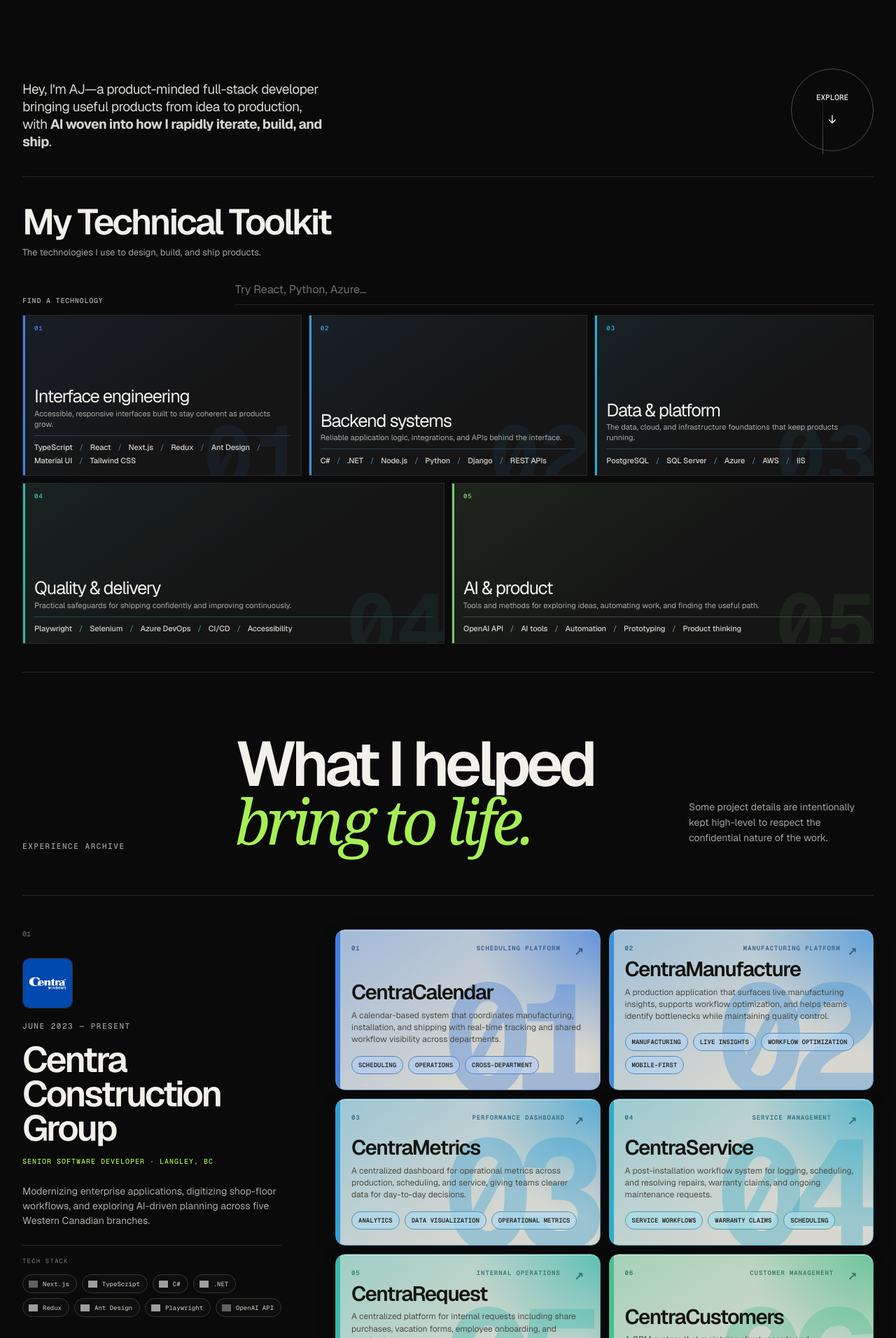
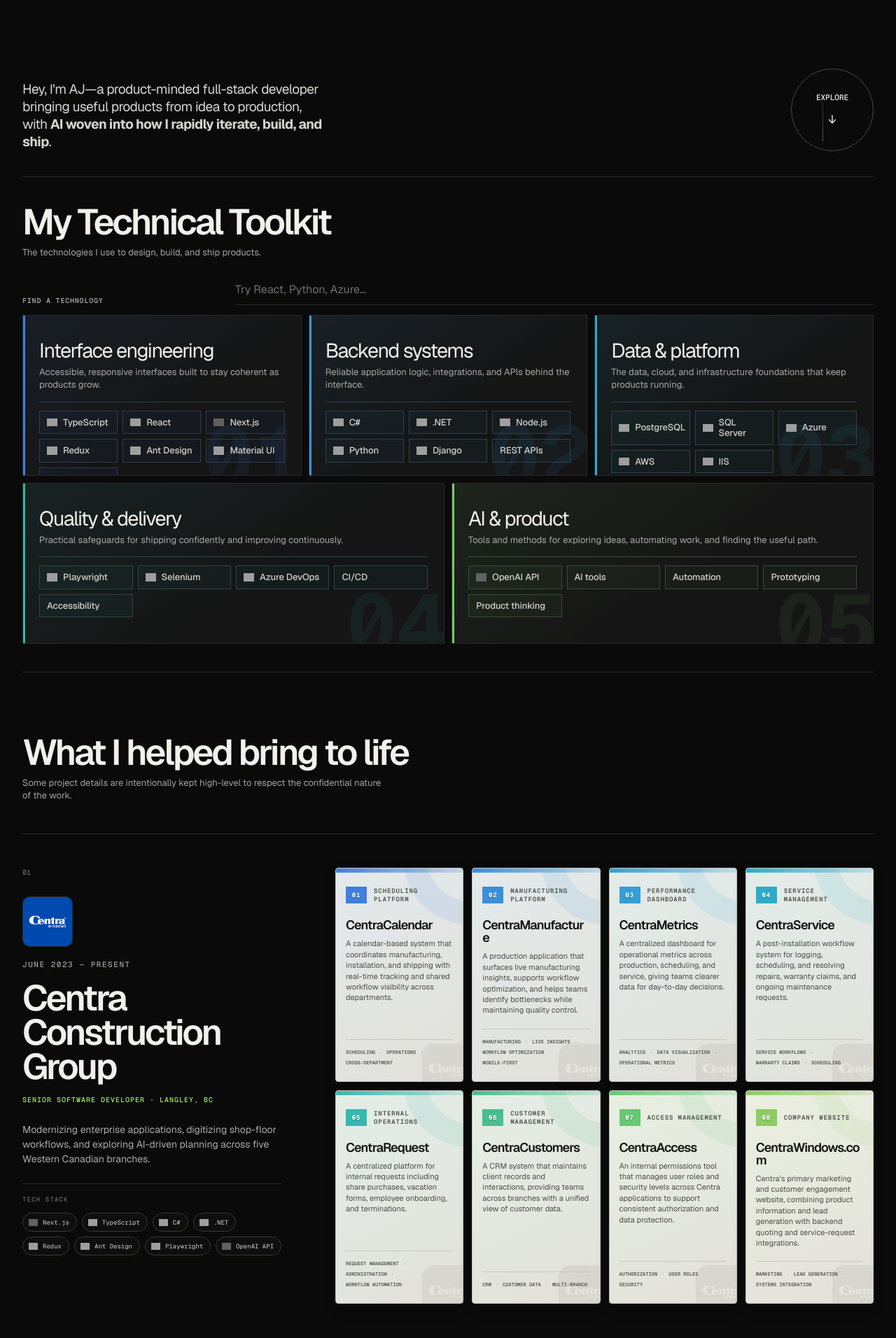
Before and after one commit to ajadversalo/ajshub, a Next.js app: page / in a window 1280 px wide. Shown: the part 548-2460 px from the top of the page at 70% size. Built offline with nearby package versions, Linux system fonts and the light colour scheme; grey boxes are pictures that could not be loaded.

Commit message:
Condense everything

```diff
--- a/app/data/experience.ts
+++ b/app/data/experience.ts
@@ -52,5 +52,7 @@
   "Next.js": "nextdotjs", TypeScript: "typescript", "C#": "csharp", ".NET": "dotnet",
   Redux: "redux", "Ant Design": "antdesign", Playwright: "playwright", "OpenAI API": "openai",
   React: "react", "Azure DevOps": "azuredevops", "Material UI": "mui", SendGrid: "sendgrid",
-  Selenium: "selenium",
+  Selenium: "selenium", "Tailwind CSS": "tailwindcss", "Node.js": "nodedotjs", Python: "python",
+  Django: "django", PostgreSQL: "postgresql", "SQL Server": "microsoftsqlserver",
+  Azure: "microsoftazure", AWS: "amazonwebservices", IIS: "microsoftiis",
 };
--- a/app/globals.css
+++ b/app/globals.css
@@ -18,6 +18,7 @@
 :root[data-theme="light"] .rain i { background: linear-gradient(transparent, #4a4b45); }
 :root[data-theme="light"] .project-copy li, :root[data-theme="light"] .company-logo, :root[data-theme="light"] .company-stack li { border-color: #c3c2ba; color: #55564f; background: #11120f05; }
 :root[data-theme="light"] .company-stack li img.tech-icon-light { filter: none; }
+:root[data-theme="light"] .toolbox-group li img.tech-icon-light { filter: none; }
 :root[data-theme="light"] .product-record { border-color: color-mix(in srgb, var(--accent) 65%, #8d8c85); }
 :root[data-theme="light"] .principles strong { color: var(--paper); }
 :root[data-theme="light"] .contact { background: #11120f; color: #f1f0eb; }:root[data-theme="light"] .contact h2 em { color: #f1f0eb; }:root[data-theme="light"] .contact .eyebrow, :root[data-theme="light"] .contact footer { color: #aaa9a2; }:root[data-theme="light"] .contact-links { border-color: #484943; }
@@ -93,6 +94,8 @@
 .toolbox-group-heading { margin: auto 0 8px; position: relative; z-index: 1; }.toolbox-group-heading h3 { margin: 0 0 4px; font-size: clamp(21px, 2vw, 28px); line-height: 1; letter-spacing: -.05em; }.toolbox-group-heading p { max-width: 500px; margin: 0; color: #aaa9a4; font-size: 11px; line-height: 1.35; }
 .toolbox-group ul { display: flex; flex-wrap: wrap; gap: 5px 0; padding: 9px 0 0; margin: 0; border-top: 1px solid color-mix(in srgb, var(--tool-accent) 24%, var(--line)); list-style: none; position: relative; z-index: 1; }
 .toolbox-group li { color: #d2d1cb; font-size: 11px; line-height: 1.3; font-weight: 500; letter-spacing: -.01em; }
+.toolbox-group li img { width: 12px; height: 12px; object-fit: contain; flex: 0 0 auto; }
+.toolbox-group li img.tech-icon-light { filter: invert(1); }
 .toolbox-group li:not(:last-child)::after { content: "/"; padding: 0 10px; color: color-mix(in srgb, var(--tool-accent) 65%, #777); font-weight: 400; }
 :root[data-theme="light"] .toolbox-heading h2 em { color: #4b741f; }:root[data-theme="light"] .toolbox-group { color: #151610; border-color: #c8c7bf; background: linear-gradient(145deg, color-mix(in srgb, var(--tool-accent) 20%, #e5e4dc), #deddd5 62%); }:root[data-theme="light"] .toolbox-group-heading p { color: #55564f; }:root[data-theme="light"] .toolbox-group li { color: #34352f; }
 @media (min-width: 901px) {
@@ -101,6 +104,27 @@
   .toolbox { height: calc(100svh - 92px); min-height: 0; display: flex; flex-direction: column; overflow: hidden; }
   .toolbox-grid { min-height: 0; flex: 1; grid-auto-rows: minmax(0, 1fr); }
   .toolbox-group:nth-child(4), .toolbox-group:nth-child(5) { grid-column: span 3; }
+  .toolbox-group { display: grid; grid-template-rows: auto auto 1fr; padding: clamp(16px, 2vh, 24px) clamp(18px, 1.8vw, 28px); }
+  .toolbox-group-heading { margin: clamp(16px, 2.5vh, 28px) 0 14px; }
+  .toolbox-group-heading h3 { margin-bottom: 7px; font-size: clamp(27px, 2.25vw, 36px); }
+  .toolbox-group-heading p { max-width: 100%; font-size: 13px; line-height: 1.4; }
+  .toolbox-group ul { align-self: stretch; align-content: center; display: grid; grid-template-columns: repeat(auto-fit, minmax(110px, 1fr)); gap: 7px; padding-top: 12px; }
+  .toolbox-group li { min-width: 0; display: flex; align-items: center; gap: 8px; padding: 8px 10px; border: 1px solid color-mix(in srgb, var(--tool-accent) 22%, var(--line)); background: color-mix(in srgb, var(--tool-accent) 5%, transparent); font-size: 13px; line-height: 1.2; }
+  .toolbox-group li img { width: 15px; height: 15px; }
+  .toolbox-group li:not(:last-child)::after { content: none; }
+}
+@media (min-width: 1200px) {
+  .company-1 .product-records { grid-template-columns: repeat(4, minmax(0, 1fr)); }
+  .company-1 .product-record { min-width: 0; min-height: 220px; padding-inline: 14px; }
+  .company-1 .product-record h4 { max-width: 100%; font-size: clamp(18px, 1.35vw, 21px); overflow-wrap: anywhere; }
+  .company-1 .product-record > p { font-size: 11px; line-height: 1.4; }
+  .company-1 .product-record li { font-size: 7px; }
+  .company-2 .product-records { grid-template-columns: repeat(12, minmax(0, 1fr)); }
+  .company-2 .product-record { min-width: 0; min-height: 220px; grid-column: span 3; padding-inline: 14px; }
+  .company-2 .product-record:nth-child(n + 5) { grid-column: span 4; }
+  .company-2 .product-record h4 { max-width: 100%; font-size: clamp(18px, 1.35vw, 21px); overflow-wrap: anywhere; }
+  .company-2 .product-record > p { font-size: 11px; line-height: 1.4; }
+  .company-2 .product-record li { font-size: 7px; }
 }
 .work { padding: 140px 0 160px; }
 .section-heading { display: grid; grid-template-columns: 1fr 2fr 1fr; align-items: end; margin-bottom: 72px; }
@@ -126,10 +150,10 @@
 .project-cta { font: 500 12px var(--font-mono), monospace; text-transform: uppercase; border-bottom: 1px solid #767672; padding-bottom: 7px; }
 .project-cta span { margin-left: 8px; }
 .experience { padding: 90px 0 110px; border-top: 1px solid var(--line); }
-.experience-heading { display: grid; grid-template-columns: 1fr 2fr 1fr; align-items: end; margin-bottom: 64px; }
-.experience-heading h2 { margin: 0; font-size: clamp(54px, 7vw, 104px); line-height: .9; letter-spacing: -.065em; font-weight: 550; }
+.experience-heading { margin-bottom: 44px; }
+.experience-heading h2 { margin: 0; font-size: clamp(36px, 4vw, 58px); line-height: .95; letter-spacing: -.055em; font-weight: 550; }
 .experience-heading h2 em { color: #a7ef56; font-family: Georgia, serif; font-weight: 400; }
-.experience-heading > p:last-child { color: var(--muted); font-size: 14px; line-height: 1.55; max-width: 270px; margin: 0 0 7px 40px; }
+.experience-heading > p:last-child { color: var(--muted); font-size: 13px; line-height: 1.45; max-width: 520px; margin: 10px 0 0; }
 .experience-list { border-top: 1px solid var(--line); }
 .experience-chapter { display: grid; grid-template-columns: minmax(260px, .65fr) minmax(0, 1.35fr); gap: clamp(40px, 6vw, 90px); padding: 48px 0 64px; border-bottom: 1px solid var(--line); align-items: start; }
 .company-context { position: sticky; top: 32px; }
@@ -151,29 +175,32 @@
 .company-stack li img.tech-icon-light { filter: invert(1); }
 .product-records { display: grid; grid-template-columns: repeat(2, minmax(0, 1fr)); gap: 12px; }
 .product-record:only-child { grid-column: 1 / -1; }
-.product-record { --accent: #a7ef56; min-height: 210px; padding: 20px 22px 22px; background: radial-gradient(circle at 100% 0%, color-mix(in srgb, var(--accent) 72%, transparent) 0, transparent 40%), linear-gradient(145deg, color-mix(in srgb, var(--accent) 38%, #deddd4) 0%, #d8d7cf 72%); color: #141510; border: 1px solid color-mix(in srgb, var(--accent) 65%, #8d8c85); border-radius: 14px; display: flex; flex-direction: column; position: relative; isolation: isolate; overflow: hidden; box-shadow: 0 10px 30px #0002, inset 0 1px #fff8; transition: border-color .25s ease, transform .35s cubic-bezier(.2,.8,.2,1), box-shadow .35s ease; }
-.product-record:before { content: ""; position: absolute; inset: 0 auto 0 0; width: 6px; height: 100%; background: var(--accent); transition: width .45s cubic-bezier(.2,.8,.2,1); }
-.product-record:after { content: attr(data-index); position: absolute; right: 16px; bottom: -36px; z-index: -1; color: color-mix(in srgb, var(--accent) 36%, transparent); font: 650 clamp(150px, 17vw, 250px)/1 var(--font-mono), monospace; letter-spacing: -.12em; pointer-events: none; transition: color .35s ease, transform .45s cubic-bezier(.2,.8,.2,1); }
-.product-record:hover { border-color: var(--accent); box-shadow: 0 22px 60px color-mix(in srgb, var(--accent) 20%, #0003); transform: translate(-7px, -3px); }
-.product-record:hover:before { width: 10px; }
-.product-record:hover:after { color: color-mix(in srgb, var(--accent) 13%, transparent); transform: translate(-7px, -5px); }
+.product-record { --accent: #a7ef56; min-height: 220px; padding: 26px 24px 22px; background: linear-gradient(155deg, color-mix(in srgb, var(--accent) 9%, #f4f3ed), #e2e1da); color: #141510; border: 1px solid #c4c3bc; border-radius: 4px; display: flex; flex-direction: column; position: relative; isolation: isolate; overflow: hidden; box-shadow: 0 8px 24px #00000012; transition: border-color .25s ease, transform .35s cubic-bezier(.2,.8,.2,1), box-shadow .35s ease; }
+.product-record:before { content: ""; position: absolute; inset: 0 0 auto; height: 6px; background: linear-gradient(90deg, var(--accent), color-mix(in srgb, var(--accent) 18%, transparent)); transition: height .35s ease; }
+.product-record:after { content: ""; position: absolute; width: 190px; height: 190px; right: -105px; top: -110px; z-index: -1; border: 34px solid color-mix(in srgb, var(--accent) 11%, transparent); border-radius: 50%; pointer-events: none; transition: transform .45s cubic-bezier(.2,.8,.2,1); }
+.product-record:hover { border-color: color-mix(in srgb, var(--accent) 65%, #8d8c85); box-shadow: 0 18px 45px color-mix(in srgb, var(--accent) 12%, #0002); transform: translateY(-4px); }
+.product-record:hover:before { height: 9px; }
+.product-record:hover:after { transform: translate(-8px, 8px) scale(1.08); }
+.product-record-watermark { position: absolute; right: -18px; bottom: -22px; z-index: -1; width: min(42%, 180px); height: auto; border-radius: 18px; opacity: .07; filter: grayscale(1); pointer-events: none; user-select: none; transition: transform .55s cubic-bezier(.2,.8,.2,1), opacity .35s ease; }
+.product-record:hover .product-record-watermark { opacity: .12; transform: translate(-10px, -9px) rotate(-3deg) scale(1.08); }
 .company-1 .product-record:nth-child(8n + 1) { --accent: #3f7fdf; }.company-1 .product-record:nth-child(8n + 2) { --accent: #398fdc; }.company-1 .product-record:nth-child(8n + 3) { --accent: #32a0d5; }.company-1 .product-record:nth-child(8n + 4) { --accent: #2dacca; }.company-1 .product-record:nth-child(8n + 5) { --accent: #36b9ad; }.company-1 .product-record:nth-child(8n + 6) { --accent: #49bf8d; }.company-1 .product-record:nth-child(8n + 7) { --accent: #68c873; }.company-1 .product-record:nth-child(8n) { --accent: #8dcc62; }
 .company-2 .product-record:nth-child(7n + 1) { --accent: #3f7fdf; }.company-2 .product-record:nth-child(7n + 2) { --accent: #3895da; }.company-2 .product-record:nth-child(7n + 3) { --accent: #2fa7cf; }.company-2 .product-record:nth-child(7n + 4) { --accent: #32b5b7; }.company-2 .product-record:nth-child(7n + 5) { --accent: #45bf99; }.company-2 .product-record:nth-child(7n + 6) { --accent: #64c77b; }.company-2 .product-record:nth-child(7n) { --accent: #8dcc62; }
 .company-3 .product-record { --accent: #3f7fdf; }
-.record-meta { display: grid; grid-template-columns: 1fr 1fr auto; color: color-mix(in srgb, var(--accent) 52%, #34352f); font: 600 9px var(--font-mono), monospace; text-transform: uppercase; letter-spacing: .1em; }
-.record-meta span:nth-child(2) { text-align: center; }.record-meta > span:last-child { font-size: 16px; }
-.product-record h4 { margin: auto 0 10px; font-size: clamp(24px, 2.3vw, 34px); line-height: 1; letter-spacing: -.05em; font-weight: 550; position: relative; z-index: 1; }
-.product-record > p { color: #4c4d46; max-width: 570px; margin: 0 0 14px; font-size: 12px; line-height: 1.45; }
-.product-record ul { display: flex; flex-wrap: wrap; gap: 7px; padding: 0; margin: 0; list-style: none; }
-.product-record li { padding: 6px 9px; border: 1px solid color-mix(in srgb, var(--accent) 62%, #85847d); border-radius: 100px; color: #292a25; background: color-mix(in srgb, var(--accent) 28%, #ffffff99); font: 600 9px var(--font-mono), monospace; text-transform: uppercase; }
-:root[data-theme="dark"] .product-record { padding: 20px 22px 22px; background: linear-gradient(135deg, color-mix(in srgb, var(--accent) 7%, #151515) 0%, #151515 44%); color: var(--paper); border: 1px solid #292929; border-radius: 0; box-shadow: none; }
-:root[data-theme="dark"] .product-record:before { inset: -1px auto auto -1px; width: 28%; height: 2px; }
-:root[data-theme="dark"] .product-record:after { color: color-mix(in srgb, var(--accent) 8%, transparent); }
-:root[data-theme="dark"] .product-record:hover { border-color: color-mix(in srgb, var(--accent) 58%, #292929); box-shadow: 0 18px 55px color-mix(in srgb, var(--accent) 9%, transparent); transform: translateX(-7px); }
-:root[data-theme="dark"] .product-record:hover:before { width: 100%; }
-:root[data-theme="dark"] .product-record:hover:after { color: color-mix(in srgb, var(--accent) 13%, transparent); }
+.record-meta { display: flex; align-items: center; gap: 10px; color: #4f504a; font: 600 9px var(--font-mono), monospace; text-transform: uppercase; letter-spacing: .1em; }
+.record-meta, .product-record > p, .product-record ul { position: relative; z-index: 1; }
+.record-meta span:first-child { min-width: 30px; padding: 6px 7px; color: #fff; background: var(--accent); text-align: center; font-weight: 700; text-shadow: 0 1px 2px #0005; }
+.record-meta span:nth-child(2) { margin-right: auto; }
+.product-record h4 { margin: 22px 0 10px; font-size: clamp(25px, 2.3vw, 36px); line-height: 1; letter-spacing: -.05em; font-weight: 600; position: relative; z-index: 1; }
+.product-record > p { color: #4c4d46; max-width: 570px; margin: 0 0 18px; font-size: 12px; line-height: 1.5; }
+.product-record ul { display: flex; flex-wrap: wrap; gap: 6px; padding: 13px 0 0; margin: auto 0 0; border-top: 1px solid #c7c6bf; list-style: none; }
+.product-record li { padding: 0; border: 0; border-radius: 0; color: #55564f; background: transparent; font: 600 8px var(--font-mono), monospace; text-transform: uppercase; }
+.product-record li:not(:last-child)::after { content: "·"; padding-left: 6px; color: var(--accent); }
+:root[data-theme="dark"] .product-record { padding: 26px 24px 22px; background: linear-gradient(150deg, color-mix(in srgb, var(--accent) 6%, #191919), #111 70%); color: var(--paper); border: 1px solid #30302d; border-radius: 4px; box-shadow: none; }
+:root[data-theme="dark"] .product-record:hover { border-color: color-mix(in srgb, var(--accent) 58%, #292929); box-shadow: 0 18px 55px color-mix(in srgb, var(--accent) 9%, transparent); }
+:root[data-theme="dark"] .product-record-watermark { opacity: .09; filter: grayscale(1) brightness(1.8); }
 :root[data-theme="dark"] .record-meta { color: color-mix(in srgb, var(--accent) 55%, #777); font-weight: 500; }
 :root[data-theme="dark"] .product-record > p { color: #aaa9a4; }
+:root[data-theme="dark"] .product-record ul { border-color: #30302d; }
 :root[data-theme="dark"] .product-record li { border-color: color-mix(in srgb, var(--accent) 22%, #393936); color: color-mix(in srgb, var(--accent) 42%, #898984); background: color-mix(in srgb, var(--accent) 3%, transparent); font-weight: 500; }
 .about { padding: 140px 0 170px; display: grid; grid-template-columns: 1.5fr 1fr; gap: 12vw; }
 .about-lede { font-size: clamp(44px, 6vw, 88px); line-height: 1.02; letter-spacing: -.065em; margin: 36px 0 0; }
--- a/app/page.tsx
+++ b/app/page.tsx
@@ -123,8 +123,7 @@
 
       <section className="experience shell" id="experience-archive">
         <div className="experience-heading">
-          <p className="eyebrow">Experience archive</p>
-          <h2>What I helped<br /><em>bring to life.</em></h2>
+          <h2>What I helped bring to life</h2>
           <p>
             Some project details are intentionally kept high-level to respect
             the confidential nature of the work.
@@ -190,10 +189,19 @@
                     data-index={String(productIndex + 1).padStart(2, "0")}
                     key={product.name}
                   >
+                    {chapter.logo && (
+                      <Image
+                        className="product-record-watermark"
+                        src={chapter.logo}
+                        alt=""
+                        width={180}
+                        height={180}
+                        unoptimized
+                      />
+                    )}
                     <div className="record-meta">
                       <span>0{productIndex + 1}</span>
                       <span>{product.type}</span>
-                      <Arrow />
                     </div>
                     <h4>{product.name}</h4>
                     <p>{product.note}</p>
--- a/app/toolbox-section.tsx
+++ b/app/toolbox-section.tsx
@@ -2,6 +2,7 @@
 
 import { useMemo, useState } from "react";
 import { toolboxGroups } from "./data/portfolio";
+import { techIcons } from "./data/experience";
 
 export default function ToolboxSection() {
   const [query, setQuery] = useState("");
@@ -42,13 +43,26 @@
           const originalIndex = toolboxGroups.findIndex((item) => item.category === group.category);
           return (
           <article className="toolbox-group" data-index={`0${originalIndex + 1}`} key={group.category}>
-            <span className="toolbox-number">0{originalIndex + 1}</span>
             <div className="toolbox-group-heading">
               <h3>{group.category}</h3>
               <p>{group.description}</p>
             </div>
             <ul aria-label={`${group.category} technologies`}>
-              {group.tools.map((tool) => <li key={tool}>{tool}</li>)}
+              {group.tools.map((tool) => (
+                <li key={tool}>
+                  {techIcons[tool] && (
+                    <img
+                      src={`https://cdn.simpleicons.org/${techIcons[tool]}`}
+                      className={tool === "Next.js" || tool === "OpenAI API" ? "tech-icon-light" : undefined}
+                      alt=""
+                      width="15"
+                      height="15"
+                      loading="lazy"
+                    />
+                  )}
+                  {tool}
+                </li>
+              ))}
             </ul>
           </article>
           );
```
